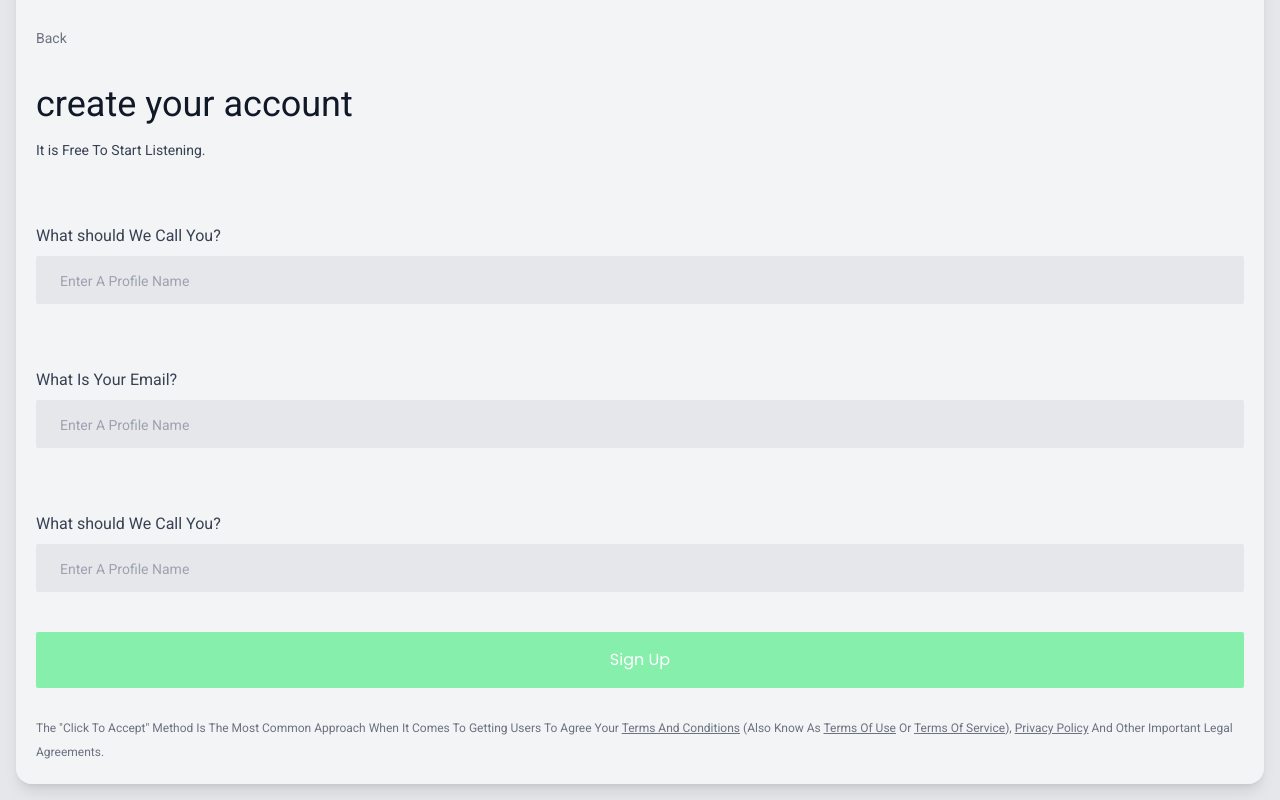
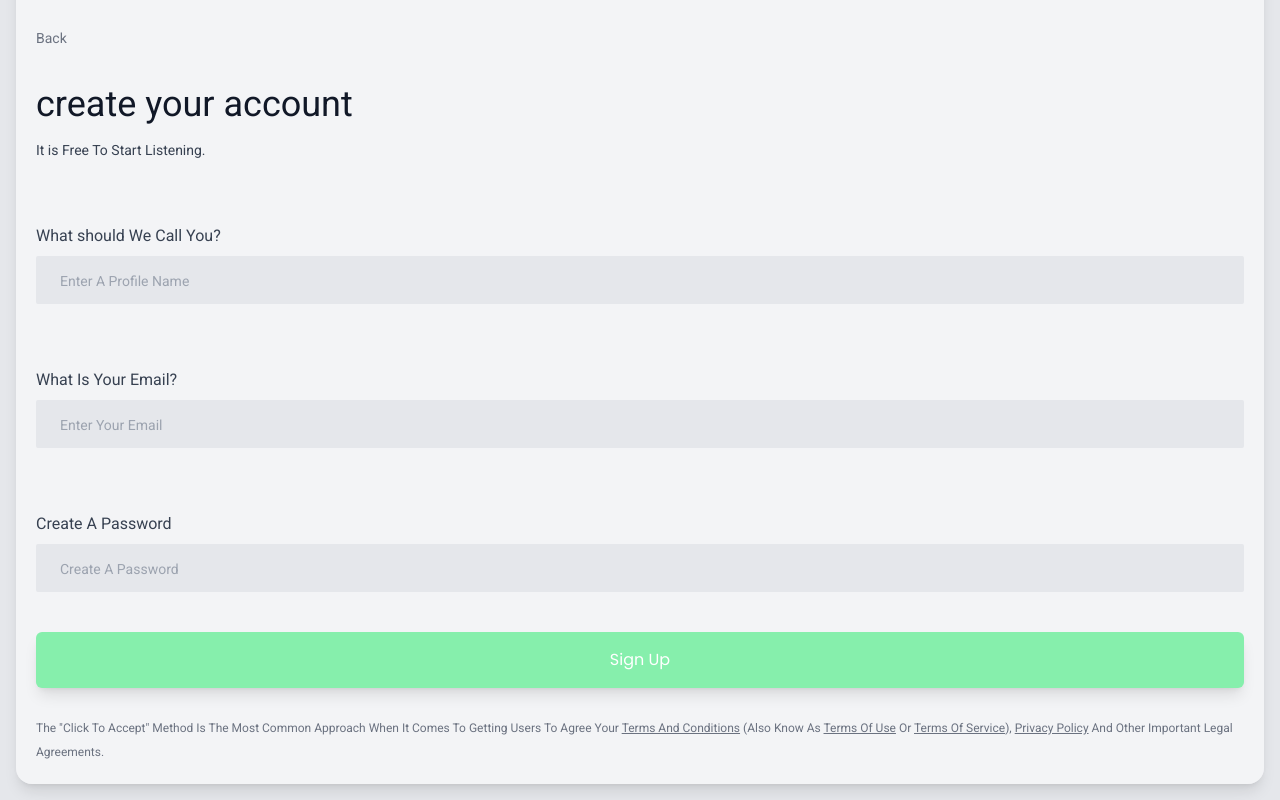
Before and after one commit to BobStanlee/Sign-up-Form, a website: page public/index.html in a window 1280 px wide. Shown: the part 424-1224 px from the top of the page. Drawn offline with Linux system fonts and the light colour scheme.

Commit message:
Done with minor style fixing for smaller screens -inputs outline -sign up button drop shadow

```diff
--- a/public/index.html
+++ b/public/index.html
@@ -22,21 +22,21 @@
 
             <div class="flex flex-col gap-2 mb-16">
                 <label for="name" class="text-base">What should We Call You?</label>
-                <input type="text" id="name" name="name" placeholder="Enter A Profile Name" required class="h-12 pl-6 bg-gray-200 rounded-sm placeholder:text-sm">
+                <input type="text" id="name" name="name" placeholder="Enter A Profile Name" required class="h-12 pl-6 bg-gray-200 rounded-sm placeholder:text-sm outline-green-300">
             </div>
 
             <div class="flex flex-col gap-2 mb-16">
-              <label for="name" class="text-base">What Is Your Email?</label>
-              <input type="text" id="name" name="name" placeholder="Enter A Profile Name" required class="h-12 pl-6 bg-gray-200 rounded-sm placeholder:text-sm">
+              <label for="email" class="text-base">What Is Your Email?</label>
+              <input type="email" id="email" name="email" placeholder="Enter Your Email" required class="h-12 pl-6 bg-gray-200 rounded-sm placeholder:text-sm outline-green-300">
           </div>
 
           <div class="flex flex-col gap-2 mb-10">
-            <label for="name" class="text-base">What should We Call You?</label>
-            <input type="text" id="name" name="name" placeholder="Enter A Profile Name" required class="h-12 pl-6 bg-gray-200 rounded-sm placeholder:text-sm">
+            <label for="password" class="text-base">Create A Password</label>
+            <input type="password" id="password" name="password" placeholder="Create A Password" required class="h-12 pl-6 bg-gray-200 rounded-sm placeholder:text-sm pr-2 outline-green-300">
         </div>
 
             <div class="flex flex-col gap-7">
-                <button type="submit" class="bg-green-300 rounded-sm py-4 font-create text-white">Sign Up</button>
+                <button type="submit" class="bg-green-300 rounded-md shadow-lg py-4 font-create text-white">Sign Up</button>
                 <p class="text-gray-500 text-xs/6 ">
                     The "Click To Accept" Method Is The Most Common Approach When It Comes To Getting Users To Agree Your <span class="underline">Terms And Conditions</span> (Also Know As <span class="underline">Terms Of Use</span> Or <span class="underline">Terms Of Service</span>), <span class="underline">Privacy Policy</span> And Other Important Legal Agreements.
                 </p>
```
Also changed, not shown: public/output.css.
